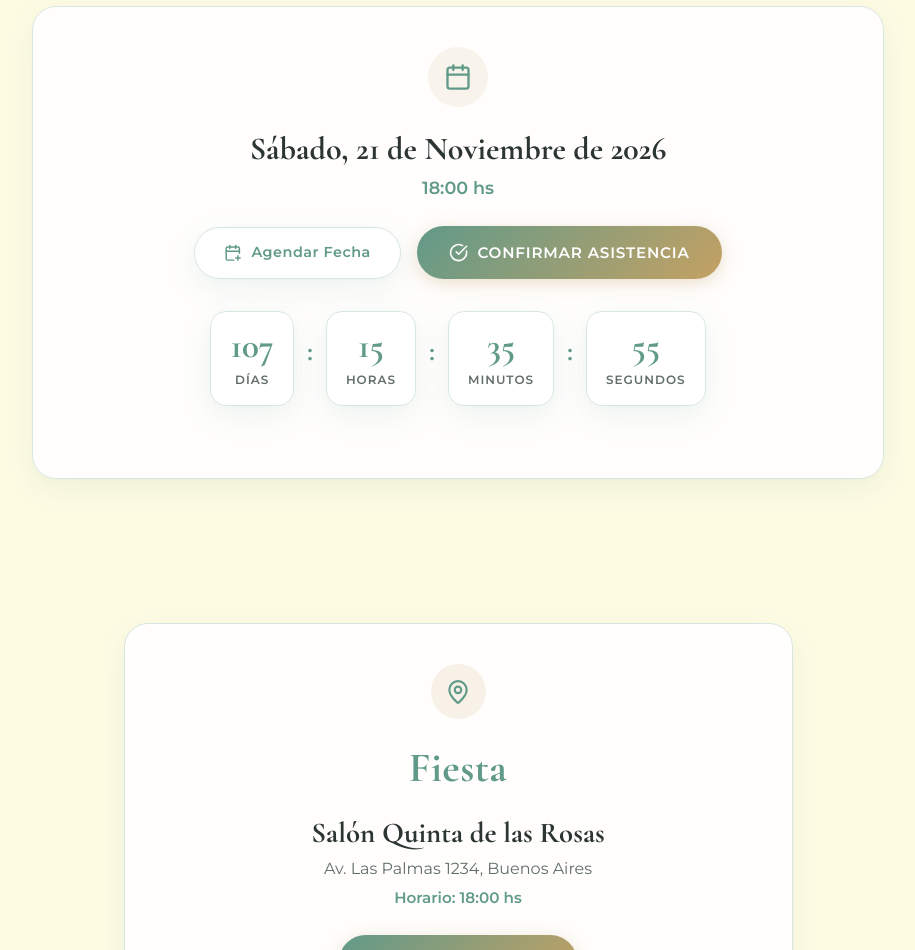
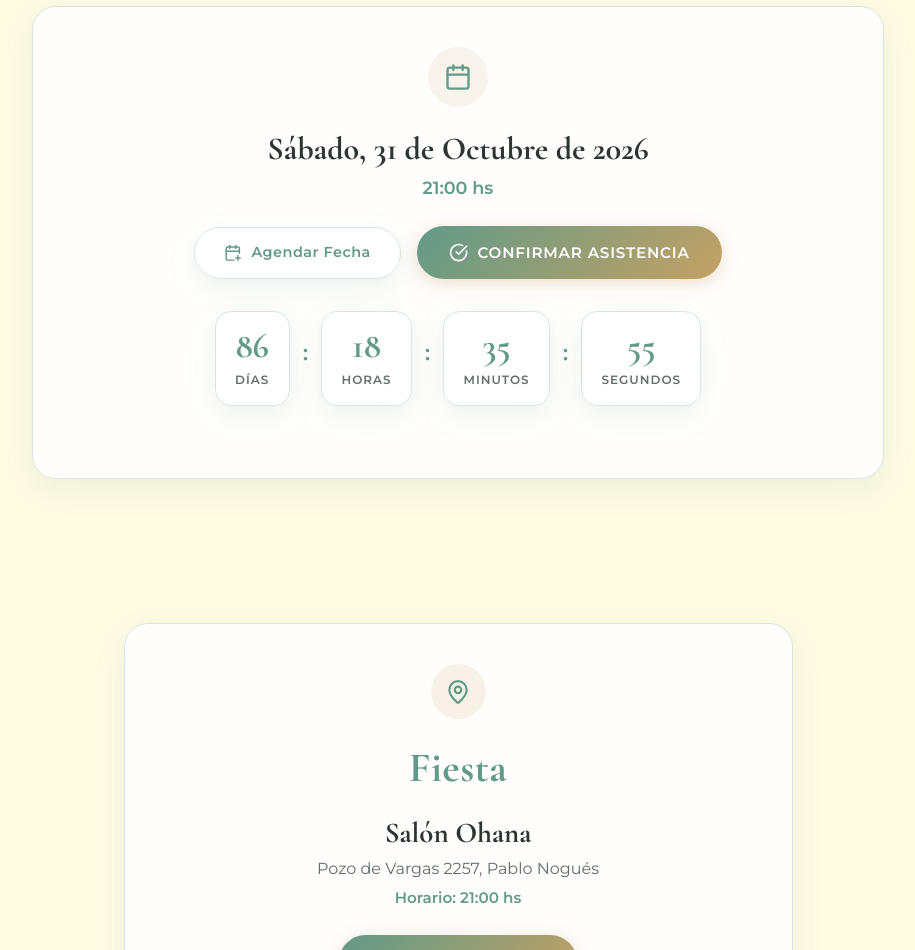
Before and after one commit to jiriberri/invitacion-dyj, a Vue app: page / in a window 1280 px wide. Shown: the part 642-1592 px from the top of the page, without its empty margins (182-1097 px from the left). Built offline with nearby package versions, Linux system fonts and the light colour scheme.

Commit message:
corrigiendo datos de ubicacion y tiempo

```diff
--- a/src/App.vue
+++ b/src/App.vue
@@ -69,14 +69,14 @@ const weddingData = ref({
   coupleNames: 'Dai & Juli',
   shortMessage: 'Nos encantaría compartir con vos la alegría de dar este gran paso juntos.',
   coverImage: '/images/hero-cover.jpg',
-  weddingDateStr: 'Sábado, 21 de Noviembre de 2026',
-  weddingTime: '18:00',
-  weddingIsoDate: '2026-11-21T18:00:00',
+  weddingDateStr: 'Sábado, 31 de Octubre de 2026',
+  weddingTime: '21:00',
+  weddingIsoDate: '2026-10-31T21:00:00',
   rsvpFormUrl: 'https://forms.google.com', // Reemplazar con el link real de Google Forms
 
-  venueName: 'Salón Quinta de las Rosas',
-  venueAddress: 'Av. Las Palmas 1234, Buenos Aires',
-  googleMapsUrl: 'https://maps.google.com', // Link de Google Maps
+  venueName: 'Salón Ohana',
+  venueAddress: 'Pozo de Vargas 2257, Pablo Nogués',
+  googleMapsUrl: 'https://maps.app.goo.gl/pwLpSPKkooLREtjAA',
 
   musicFormUrl: 'https://forms.google.com', // Link de Google Forms para sugerir música
 
--- a/src/components/CountdownTimer.vue
+++ b/src/components/CountdownTimer.vue
@@ -28,7 +28,7 @@ import { ref, onMounted, onUnmounted } from 'vue';
 const props = defineProps({
   targetDate: {
     type: String,
-    required: true // Formato ISO, ej: "2026-11-20T18:00:00"
+    required: true
   }
 });
 
--- a/src/components/HeroSection.vue
+++ b/src/components/HeroSection.vue
@@ -53,19 +53,19 @@ const props = defineProps({
   },
   weddingDateStr: {
     type: String,
-    default: 'Sábado, 21 de Noviembre de 2026'
+    default: 'Sábado, 31 de Octubre de 2026'
   },
   weddingTime: {
     type: String,
-    default: '18:00'
+    default: '21:00'
   },
   weddingIsoDate: {
     type: String,
-    default: '2026-11-21T18:00:00'
+    default: '2026-10-31T21:00:00'
   },
   rsvpFormUrl: {
     type: String,
-    default: 'https://forms.google.com'
+    default: 'https://forms.gle/eQd9J279cE1W84sH9'
   }
 });
 
```
